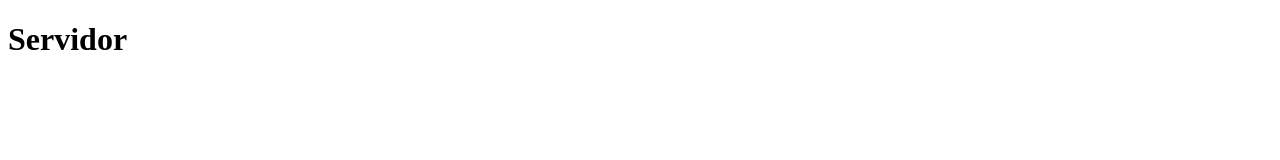
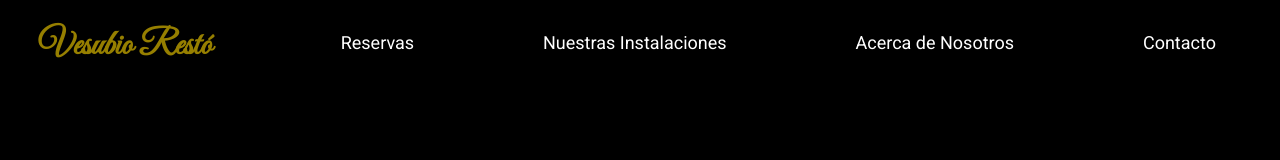
Before and after one commit to 219WD/pruebabackend, a website: page public/index.html in a window 1280 px wide. Drawn offline with Linux system fonts and the light colour scheme.

Commit message:
actualizacion de la carpeta publica

```diff
--- a/public/index.html
+++ b/public/index.html
@@ -1,11 +1,27 @@
 <!DOCTYPE html>
 <html lang="en">
+
 <head>
     <meta charset="UTF-8">
     <meta name="viewport" content="width=device-width, initial-scale=1.0">
-    <title>Document</title>
+    <link rel="stylesheet" href="style.css">
+    <title>Vesubio Resto</title>
 </head>
+
 <body>
-    <h1>Servidor</h1>
+    <header>
+    <nav class="nav">
+        <ul>
+            <li>
+                <h1 class="logo">Vesubio Restó</h1>
+            </li>
+            <li><a href="#">Reservas</a></li>
+            <li><a href="#">Nuestras Instalaciones</a></li>
+            <li><a href="#">Acerca de Nosotros</a></li>
+            <li><a href="#">Contacto</a></li>
+        </ul>
+    </nav>
+</header>
 </body>
+
 </html>
--- /dev/null
+++ b/public/style.css
@@ -0,0 +1,42 @@
+@import url('https://fonts.googleapis.com/css2?family=Great+Vibes&family=Roboto&display=swap');
+*{
+    margin: 0;
+    padding: 0;
+    box-sizing: border-box;
+}
+.logo{
+    font-family: 'Great Vibes', cursive;
+    color: rgb(150, 127, 0);
+    font-size: 35px;
+    margin-top: 3vh;
+    margin-left: 3vw;
+}
+
+body{
+    width: 100%;
+    height: 100vh;
+    background: #000;
+    /* background: linear-gradient(180deg, transparent 20%, rgba(0,0,0,1) 100%), url(/assets/pexels-ljupco-dzambazovski-1346132.jpg); */
+    background-position: center;
+    background-repeat: no-repeat;
+    background-size: cover;
+}
+header{
+    width: 100%;
+    height: 100vh;
+}
+.nav ul{
+    display: flex;
+    justify-content: space-between;
+    list-style: none;
+    margin-right: 5vw;
+}
+
+.nav ul li a {
+    text-decoration: none;
+    display: block;
+    margin-top: 4vh;
+    color: #fff;
+    font-size: 18px;
+    font-family: 'Roboto', sans-serif;
+}
```
